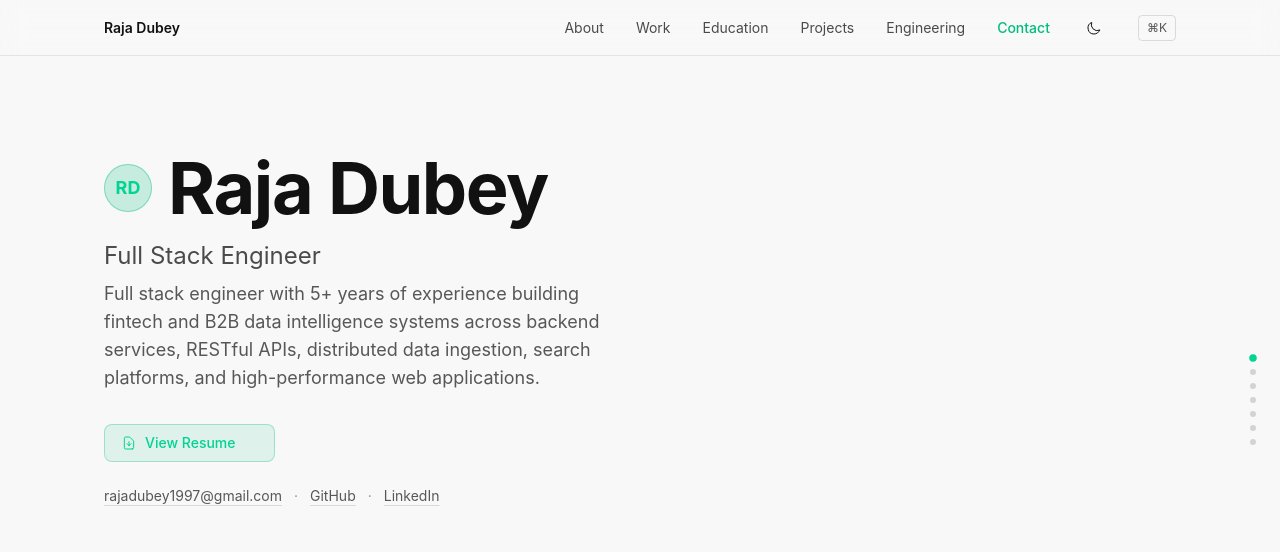
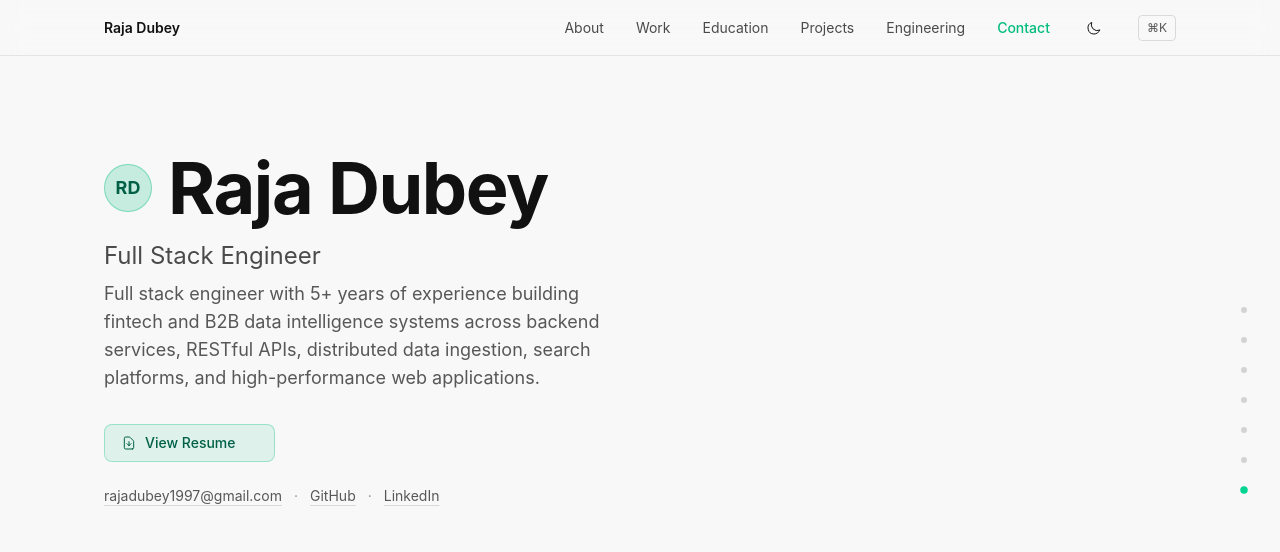
Before and after one commit to rajadubey/portfolio, a Next.js app: page / in a window 1280 px wide. Shown: the top 552 px of the page. Built offline with nearby package versions, Linux system fonts and the light colour scheme.

Commit message:
feat(a11y): implement accessibility and performance improvements across components

```diff
--- a/next.config.ts
+++ b/next.config.ts
@@ -3,6 +3,9 @@ import type { NextConfig } from "next";
 const nextConfig: NextConfig = {
   /* config options here */
   reactCompiler: true,
+  experimental: {
+    optimizePackageImports: ["framer-motion", "lucide-react"],
+  },
   images: {
     formats: ["image/avif", "image/webp"],
     deviceSizes: [640, 750, 828, 1080, 1200, 1920, 2048, 3840],
@@ -68,16 +71,6 @@ const nextConfig: NextConfig = {
         ],
       },
       {
-        // Cache headers for Next.js static assets
-        source: "/_next/static/(.*)",
-        headers: [
-          {
-            key: "Cache-Control",
-            value: "public, max-age=31536000, immutable",
-          },
-        ],
-      },
-      {
         // Cache headers for images
         source: "/images/(.*)",
         headers: [
--- a/src/components/section-indicator.tsx
+++ b/src/components/section-indicator.tsx
@@ -16,6 +16,14 @@ export default function SectionIndicator() {
   const [active, setActive] = useState("home");
 
   const handleScroll = useCallback(() => {
+    const isAtBottom =
+      window.innerHeight + window.scrollY >=
+      document.documentElement.scrollHeight - 60;
+    if (isAtBottom) {
+      setActive("contact");
+      return;
+    }
+
     const scrollY = window.scrollY + 200;
     for (let i = sections.length - 1; i >= 0; i--) {
       const secId = sections[i];
@@ -51,14 +59,14 @@ export default function SectionIndicator() {
   };
 
   return (
-    <div className="fixed right-6 top-1/2 -translate-y-1/2 z-40 hidden lg:flex flex-col gap-2">
+    <div className="fixed right-6 top-1/2 -translate-y-1/2 z-40 hidden lg:flex flex-col gap-1.5">
       {sections.map((s) => (
         <button
           key={s}
           onClick={() => scrollTo(s)}
           title={s}
           aria-label={`Jump to ${s} section`}
-          className="p-1 -m-1 flex items-center justify-center group focus:outline-none focus-visible:ring-2 focus-visible:ring-emerald-500 rounded-full"
+          className="w-6 h-6 flex items-center justify-center group focus:outline-none focus-visible:ring-2 focus-visible:ring-emerald-500 rounded-full"
         >
           <span
             className={`w-1.5 h-1.5 rounded-full transition-all duration-200 ${
--- a/src/components/sections/contact.tsx
+++ b/src/components/sections/contact.tsx
@@ -26,7 +26,7 @@ export default function Contact() {
         </h2>
         <a
           href={`mailto:${personalInfo.email}`}
-          className="text-emerald-400 hover:text-emerald-300 transition-colors text-lg underline underline-offset-4 decoration-emerald-400/30"
+          className="text-emerald-700 dark:text-emerald-400 hover:text-emerald-600 dark:hover:text-emerald-300 transition-colors text-lg underline underline-offset-4 decoration-emerald-500/30"
         >
           {personalInfo.email}
         </a>
@@ -38,7 +38,7 @@ export default function Contact() {
               href={s.url}
               target="_blank"
               rel="noopener noreferrer"
-              className="hover:text-emerald-400 transition-colors underline underline-offset-4 decoration-current/20 hover:decoration-emerald-400/40"
+              className="hover:text-emerald-700 dark:hover:text-emerald-400 transition-colors underline underline-offset-4 decoration-current/20 hover:decoration-emerald-500/40"
             >
               {s.label}
             </a>
@@ -47,7 +47,7 @@ export default function Contact() {
             href={personalInfo.resumeUrl}
             target="_blank"
             rel="noopener noreferrer"
-            className="hover:text-emerald-400 transition-colors underline underline-offset-4 decoration-current/20 hover:decoration-emerald-400/40"
+            className="hover:text-emerald-700 dark:hover:text-emerald-400 transition-colors underline underline-offset-4 decoration-current/20 hover:decoration-emerald-500/40"
           >
             Resume
           </a>
--- a/src/components/sections/engineering.tsx
+++ b/src/components/sections/engineering.tsx
@@ -74,9 +74,9 @@ export default function Engineering() {
                       <div className="grid grid-cols-1 sm:grid-cols-2 gap-6">
                         {skillCategories.map((cat) => (
                           <div key={cat.category}>
-                            <h4 className="text-xs font-medium t-muted uppercase tracking-wider mb-2">
+                            <h3 className="text-xs font-medium t-muted uppercase tracking-wider mb-2">
                               {cat.category}
-                            </h4>
+                            </h3>
                             <p className="text-sm t-muted leading-relaxed">
                               {cat.items.join(", ")}
                             </p>
--- a/src/components/sections/hero.tsx
+++ b/src/components/sections/hero.tsx
@@ -7,7 +7,7 @@ export default function Hero() {
   return (
     <FadeIn as="section" className="pt-16 pb-12 md:pt-24 md:pb-16">
       <div id="home" className="flex items-center gap-4 mb-4">
-        <div className="w-12 h-12 rounded-full bg-emerald-500/20 border border-emerald-500/40 text-emerald-400 font-bold flex items-center justify-center text-lg shrink-0">
+        <div className="w-12 h-12 rounded-full bg-emerald-500/20 border border-emerald-500/40 text-emerald-800 dark:text-emerald-400 font-bold flex items-center justify-center text-lg shrink-0">
           RD
         </div>
         <h1 className="text-5xl md:text-6xl lg:text-7xl font-bold t-primary tracking-[-0.02em]">
@@ -27,7 +27,7 @@ export default function Hero() {
           href={personalInfo.resumeUrl}
           target="_blank"
           rel="noopener noreferrer"
-          className="inline-flex items-center gap-2 px-4 py-2 rounded-lg bg-emerald-500/10 hover:bg-emerald-500/20 text-emerald-400 border border-emerald-500/30 text-sm font-medium transition-all group"
+          className="inline-flex items-center gap-2 px-4 py-2 rounded-lg bg-emerald-500/10 hover:bg-emerald-500/20 text-emerald-800 dark:text-emerald-400 border border-emerald-500/30 text-sm font-medium transition-all group"
         >
           <svg
             className="w-4 h-4"
@@ -63,7 +63,7 @@ export default function Hero() {
       <div className="flex flex-wrap items-center gap-y-2 text-sm t-muted">
         <a
           href={`mailto:${personalInfo.email}`}
-          className="hover:text-emerald-400 transition-colors underline underline-offset-4 decoration-current/20 hover:decoration-emerald-400/40"
+          className="hover:text-emerald-700 dark:hover:text-emerald-400 transition-colors underline underline-offset-4 decoration-current/20 hover:decoration-emerald-500/40"
         >
           {personalInfo.email}
         </a>
@@ -77,7 +77,7 @@ export default function Hero() {
               href={s.url}
               target="_blank"
               rel="noopener noreferrer"
-              className="hover:text-emerald-400 transition-colors underline underline-offset-4 decoration-current/20 hover:decoration-emerald-400/40"
+              className="hover:text-emerald-700 dark:hover:text-emerald-400 transition-colors underline underline-offset-4 decoration-current/20 hover:decoration-emerald-500/40"
             >
               {s.label}
             </a>
--- a/tsconfig.json
+++ b/tsconfig.json
@@ -1,6 +1,6 @@
 {
   "compilerOptions": {
-    "target": "ES2017",
+    "target": "ES2022",
     "lib": ["dom", "dom.iterable", "esnext"],
     "allowJs": true,
     "skipLibCheck": true,
@@ -24,8 +24,7 @@
       }
     ],
     "paths": {
-      "@/*": ["./src/*"],
-      "@payload-config": ["./payload.config.ts"]
+      "@/*": ["./src/*"]
     }
   },
   "include": [
```
Also changed, not shown: 1 other file (tests, documents, lock files or other folders).
